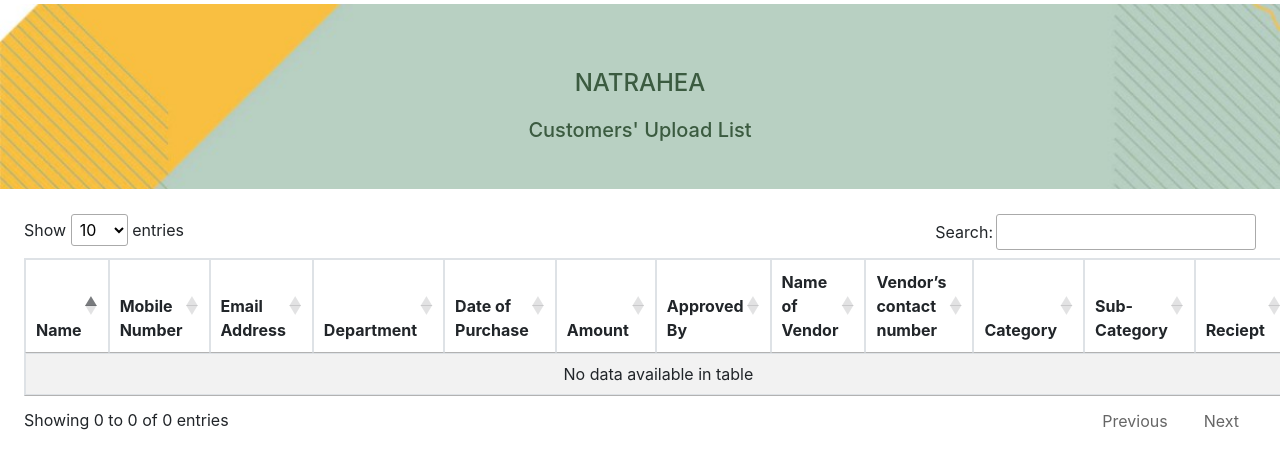
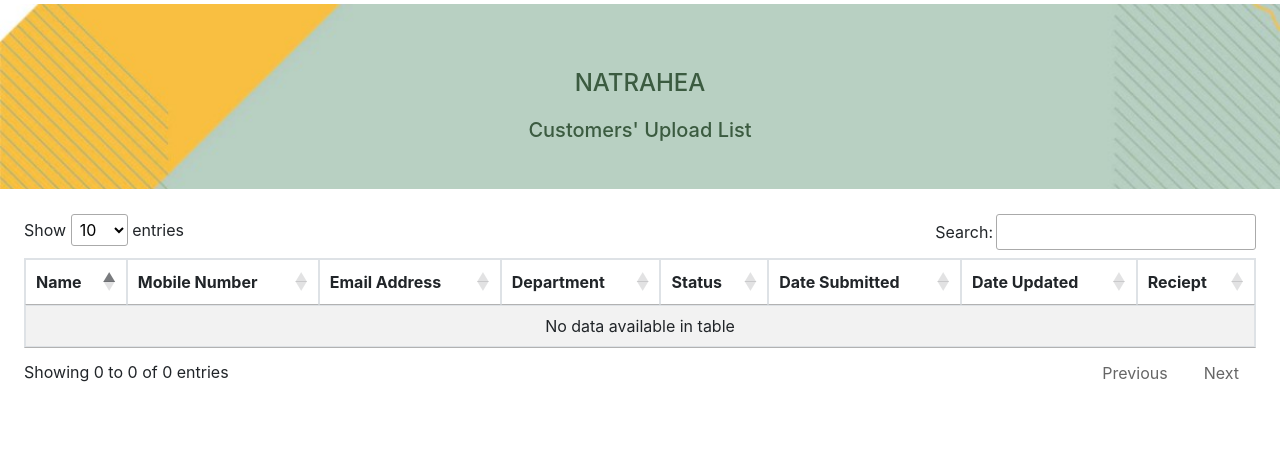
Before and after one commit to 000ASHVIN/philip_form, a PHP site: page /claims/list.php in a window 1280 px wide. Shown: the part 122-591 px from the top of the page. Run offline with PHP 8.4, Linux system fonts and the light colour scheme; data that the repository does not hold is empty; some libraries are stand-ins or nearby versions.

Commit message:
added created by and updated at

```diff
--- a/claims/list.php
+++ b/claims/list.php
@@ -189,14 +189,16 @@
                         <th scope="col">Mobile Number</th>
                         <th scope="col">Email Address</th>
                         <th scope="col">Department</th>
-                        <th scope="col">Date of Purchase</th>
+                        <th scope="col">Status</th>
+                        <!-- <th scope="col">Date of Purchase</th>
                         <th scope="col">Amount</th>
-
                         <th scope="col">Approved By</th>
                         <th scope="col">Name of Vendor</th>
                         <th scope="col">Vendor’s contact number</th>
                         <th scope="col">Category</th>
-                        <th scope="col">Sub-Category</th>
+                        <th scope="col">Sub-Category</th> -->
+                        <th scope="col">Date Submitted</th>
+                        <th scope="col">Date Updated</th>
                         <th scope="col">Reciept</th>
                         <!-- <th>Action</th> -->
                     </tr>
@@ -210,25 +212,20 @@
                                 <td><?php echo $row->mobile_number ?></td>
                                 <td><?php echo $row->applicant_email_address ?></td>
                                 <td><?php echo $row->applicant_department ?></td>
-                                <td><?php echo $row->date_of_purchase ?></td>
+                                <td><?php echo $row->status ?></td>
+                                <!-- <td><?php echo $row->date_of_purchase ?></td>
                                 <td>$<?php echo $row->amount ?></td>
                                 <td><?php echo $row->approved_by ?></td>
                                 <td><?php echo $row->name_of_vendor ?></td>
-                                <!-- <td>
-                                    <?php
-                                    $interest = explode(',', $row->personal_interest);
-                                    foreach ($interest as $val) {
-                                        echo $val . "<br>";
-                                    }
-                                    ?>
-                                </td> -->
                                 <td><?php echo $row->vendor_contact_number ?></td>
                                 <td><?php echo $row->category ?></td>
-                                <td><?php echo $row->sub_category ?></td>
+                                <td><?php echo $row->sub_category ?></td> -->
                                 <td>
                                     <a href="uploads/reciept/<?php echo $row->link; ?>" class="btn btn-primary" target="_blank">Reciept</a>
                                     <!-- <img src="uploads/img/<?php echo $row->pdf_link; ?>" height="50"> -->
                                 </td>
+                                <td><?php echo $row->created_at ?></td>
+                                <td><?php echo $row->updated_at ?></td>
                                 <!-- <td style="text-align: center;">
                                     <div style="display: inline;">
                                         <a href="update-form.php?id=<?php echo $row->id; ?>" class="btn btn-info mt-2">Edit</a>
```
Also changed, not shown: claims/form.php (+6 -4 lines), 1 other file.
